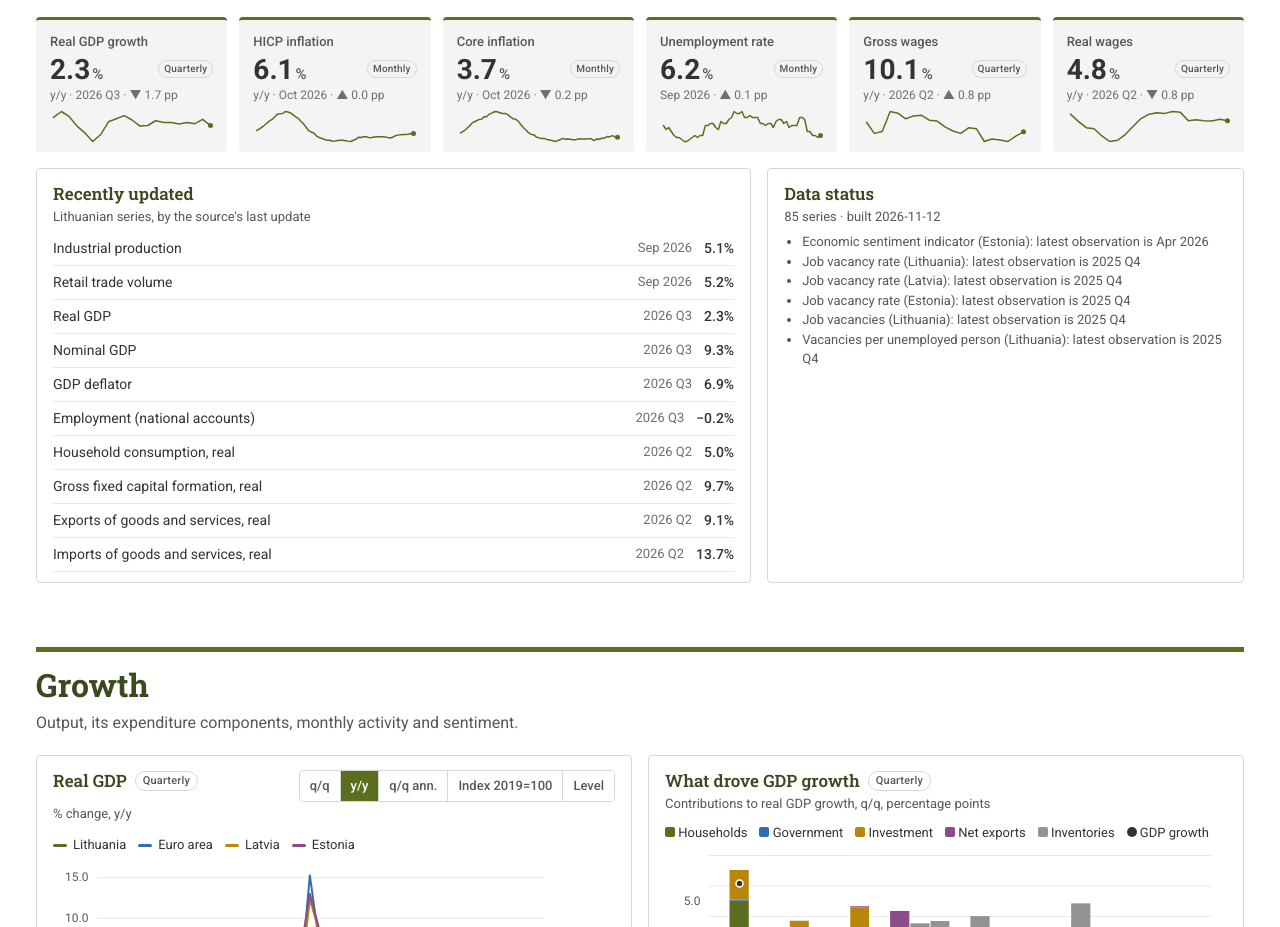
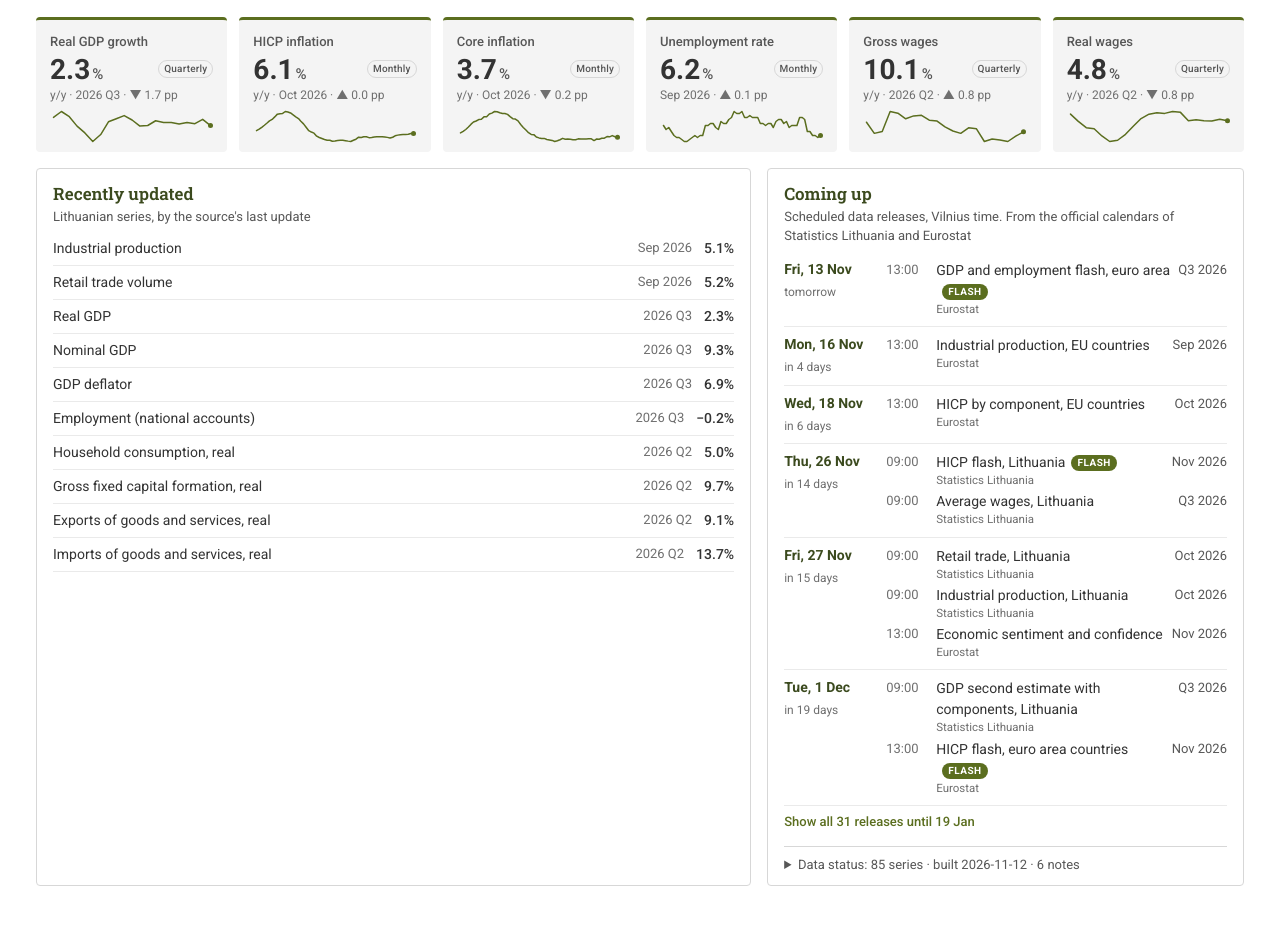
Before and after one commit to stefangirstmair/lt-economy-dashboard, a plain HTML site: page index.html in a window 1280 px wide. Shown: the part 267-1194 px from the top of the page. Drawn offline with Linux system fonts and the light colour scheme.

Commit message:
Release calendar on the Overview; data update 2026-11-12

```diff
--- a/assets/app.js
+++ b/assets/app.js
@@ -85,7 +85,7 @@ function renderChrome() {
     `Data updated ${generated.toLocaleString("en-GB", { dateStyle: "medium", timeStyle: "short" })}`;
 
   const nav = document.getElementById("nav-links");
-  const links = [["overview", "Overview"], ...SECTIONS.map((s) => [s.id, s.title]), ["data", "Data status"]];
+  const links = [["overview", "Overview"], ...SECTIONS.map((s) => [s.id, s.title]), ["calendar", "Calendar"]];
   nav.replaceChildren(...links.map(([id, t]) => el("li", {}, el("a", { href: `#${id}` }, t))));
 
   const rc = document.getElementById("range");
@@ -144,10 +144,56 @@ async function renderOverview(root) {
   sec.append(el("div", { class: "two-col" },
     el("div", { class: "card" }, el("h3", {}, "Recently updated"),
       el("p", { class: "subtitle" }, "Lithuanian series, by the source's last update"), rel),
-    el("div", { class: "card", id: "status-card" }, el("h3", {}, "Data status"),
-      el("p", { class: "subtitle" }, `${state.catalogue.series.length} series · built ${state.catalogue.today}`),
-      statusList())));
+    calendarCard()));
   root.append(sec);
+}
+
+// ── release calendar ("Coming up") + data status ─────────────────────────────
+const SECTION_NAME = Object.fromEntries(SECTIONS.map((s) => [s.id, s.title]));
+const SRC_SHORT = { "Statistics Lithuania": "Statistics Lithuania", Eurostat: "Eurostat" };
+
+function calendarCard() {
+  const nW = state.catalogue.warnings.length, nE = state.catalogue.errors.length;
+  const list = el("div", { class: "cal" }, el("p", { class: "loading" }, "Loading…"));
+  const status = el("details", { class: "status-details" },
+    el("summary", {}, `Data status: ${state.catalogue.series.length} series · built ${state.catalogue.today}`,
+      nE ? ` · ${nE} failed` : "", nW ? ` · ${nW} note${nW > 1 ? "s" : ""}` : " · all current"),
+    statusList());
+  const card = el("div", { class: "card", id: "calendar" }, el("h3", {}, "Coming up"),
+    el("p", { class: "subtitle" }, "Scheduled data releases, Vilnius time. From the official calendars of Statistics Lithuania and Eurostat"),
+    list, status);
+  fetch("data/calendar.json").then((r) => r.json()).then((d) => {
+    const today = new Date().toISOString().slice(0, 10);
+    const ev = d.events.filter((e) => e.date >= today);
+    if (!ev.length) {
+      list.replaceChildren(el("p", {}, d.errors.length ? "The release calendars could not be read at the last update." : "No releases scheduled in the coming weeks."));
+      return;
+    }
+    let shown = 10;
+    const draw = () => {
+      const byDay = d3.group(ev.slice(0, shown), (e) => e.date);
+      const day = (iso) => new Date(iso + "T12:00:00Z").toLocaleDateString("en-GB", { weekday: "short", day: "numeric", month: "short", timeZone: "UTC" });
+      const rel = (iso) => {
+        const n = Math.round((new Date(iso + "T00:00:00Z") - new Date(today + "T00:00:00Z")) / 864e5);
+        return n === 0 ? "today" : n === 1 ? "tomorrow" : `in ${n} days`;
+      };
+      list.replaceChildren(...[...[...byDay].map(([date, es]) => el("div", { class: "cal-day" },
+          el("div", { class: "cal-date" }, el("strong", {}, day(date)), el("span", {}, rel(date))),
+          el("ul", {}, es.map((e) => el("li", {},
+            el("span", { class: "cal-time" }, e.time),
+            el("span", { class: "cal-title" },
+              e.section ? el("a", { href: `#${e.section}`, title: `Go to ${SECTION_NAME[e.section] ?? e.section}` }, e.title) : e.title,
+              e.flash ? el("span", { class: "flash-tag" }, "Flash") : null),
+            el("span", { class: "cal-period" }, e.period),
+            el("span", { class: "cal-src" }, SRC_SHORT[e.source] ?? e.source)))))),
+        ev.length > shown ? el("button", { type: "button", class: "link-btn", onclick: () => { shown = ev.length; draw(); } },
+          `Show all ${ev.length} releases until ${new Date(ev.at(-1).date + "T12:00:00Z").toLocaleDateString("en-GB", { day: "numeric", month: "short", timeZone: "UTC" })}`) : null,
+        d.errors.length ? el("p", { class: "cal-note" }, `Not available at the last update: ${d.errors.map((x) => x.split(":")[0]).join(", ")}.`) : null]
+        .flat().filter(Boolean));
+    };
+    draw();
+  }).catch(() => list.replaceChildren(el("p", {}, "Release calendar not available.")));
+  return card;
 }
 
 function statusList() {
--- a/assets/site.css
+++ b/assets/site.css
@@ -192,6 +192,26 @@ ul.releases { list-style: none; margin: 0; padding: 0; }
 ul.releases li { display: grid; grid-template-columns: 1fr auto auto; gap: 12px; padding: 6px 0; border-bottom: 1px solid var(--grid); font-size: 14px; }
 ul.releases .when { color: var(--text-3); font-size: 13px; }
 ul.releases .val { font-weight: 500; }
+/* Release calendar */
+.cal-day { display: grid; grid-template-columns: 92px minmax(0, 1fr); gap: 10px; padding: 7px 0; border-bottom: 1px solid var(--grid); }
+.cal-date strong { display: block; font-size: 14px; color: var(--heading); }
+.cal-date span { font-size: 12px; color: var(--text-3); }
+.cal-day ul { list-style: none; margin: 0; padding: 0; }
+.cal-day li { display: grid; grid-template-columns: 42px minmax(0, 1fr) auto; column-gap: 8px; font-size: 14px; padding: 1px 0; }
+.cal-time { color: var(--text-3); font-size: 13px; font-variant-numeric: tabular-nums; }
+.cal-title a { color: var(--text); text-decoration: none; }
+.cal-title a:hover { color: var(--brand); text-decoration: underline; }
+.cal-period { color: var(--text-2); font-size: 13px; white-space: nowrap; }
+.cal-src { grid-column: 2 / -1; font-size: 11.5px; color: var(--text-3); margin-top: -1px; }
+.flash-tag { display: inline-block; margin-left: 6px; font: 600 10px/1 var(--font-body); text-transform: uppercase; letter-spacing: .05em;
+  color: var(--on-brand); background: var(--brand); border-radius: 999px; padding: 3px 6px; vertical-align: 1px; }
+.link-btn { background: none; border: 0; padding: 8px 0 0; color: var(--brand); font: 500 13px var(--font-body); cursor: pointer; }
+.link-btn:hover { text-decoration: underline; }
+.cal-note { font-size: 12px; color: var(--text-3); margin: 6px 0 0; }
+.status-details { margin-top: 14px; font-size: 13px; color: var(--text-2); border-top: 1px solid var(--border); padding-top: 8px; }
+.status-details summary { cursor: pointer; }
+.status-details ul.status { margin-top: 6px; }
+#calendar { scroll-margin-top: 64px; }
 ul.status { margin: 0; padding-left: 18px; font-size: 13px; color: var(--text-2); }
 
 /* Observable Plot tooltip */
@@ -249,3 +269,7 @@ table.data th.ind { text-align: left; }
 .dialog-body table.data th, .dialog-body table.data td { text-align: left; vertical-align: top; }
 .dialog-body table.data td:nth-child(3) { white-space: nowrap; }
 @media (max-width: 600px) { .dialog-body { padding: 0 14px 16px; } .dialog-head h2 { font-size: 17px; } }
+@media (max-width: 600px) {
+  .cal-day { grid-template-columns: minmax(0, 1fr); gap: 2px; }
+  .cal-date { display: flex; gap: 8px; align-items: baseline; }
+}
--- /dev/null
+++ b/data/calendar.json
@@ -0,0 +1,319 @@
+{
+    "events": [
+        {
+            "flash": true,
+            "time": "13:00",
+            "source": "Eurostat",
+            "period": "Q3 2026",
+            "section": "growth",
+            "title": "GDP and employment flash, euro area",
+            "date": "2026-11-13",
+            "url": "https://ec.europa.eu/eurostat/web/main/news/release-calendar"
+        },
+        {
+            "flash": false,
+            "time": "13:00",
+            "source": "Eurostat",
+            "period": "Sep 2026",
+            "section": "growth",
+            "title": "Industrial production, EU countries",
+            "date": "2026-11-16",
+            "url": "https://ec.europa.eu/eurostat/web/main/news/release-calendar"
+        },
+        {
+            "flash": false,
+            "time": "13:00",
+            "source": "Eurostat",
+            "period": "Oct 2026",
+            "section": "inflation",
+            "title": "HICP by component, EU countries",
+            "date": "2026-11-18",
+            "url": "https://ec.europa.eu/eurostat/web/main/news/release-calendar"
+        },
+        {
+            "flash": true,
+            "time": "09:00",
+            "source": "Statistics Lithuania",
+            "period": "Nov 2026",
+            "section": "inflation",
+            "title": "HICP flash, Lithuania",
+            "date": "2026-11-26",
+            "url": "https://osp.stat.gov.lt/en/informacijos-skelbimo-kalendoriai"
+        },
+        {
+            "flash": false,
+            "time": "09:00",
+            "source": "Statistics Lithuania",
+            "period": "Q3 2026",
+            "section": "labour",
+            "title": "Average wages, Lithuania",
+            "date": "2026-11-26",
+            "url": "https://osp.stat.gov.lt/en/informacijos-skelbimo-kalendoriai"
+        },
+        {
+            "flash": false,
+            "time": "09:00",
+            "source": "Statistics Lithuania",
+            "period": "Oct 2026",
+            "section": "growth",
+            "title": "Retail trade, Lithuania",
+            "date": "2026-11-27",
+            "url": "https://osp.stat.gov.lt/en/informacijos-skelbimo-kalendoriai"
+        },
+        {
+            "flash": false,
+            "time": "09:00",
+            "source": "Statistics Lithuania",
+            "period": "Oct 2026",
+            "section": "growth",
+            "title": "Industrial production, Lithuania",
+            "date": "2026-11-27",
+            "url": "https://osp.stat.gov.lt/en/informacijos-skelbimo-kalendoriai"
+        },
+        {
+            "flash": false,
+            "time": "13:00",
+            "source": "Eurostat",
+            "period": "Nov 2026",
+            "section": "growth",
+            "title": "Economic sentiment and confidence",
+            "date": "2026-11-27",
+            "url": "https://ec.europa.eu/eurostat/web/main/news/release-calendar"
+        },
+        {
+            "flash": false,
+            "time": "09:00",
+            "source": "Statistics Lithuania",
+            "period": "Q3 2026",
+            "section": "growth",
+            "title": "GDP second estimate with components, Lithuania",
+            "date": "2026-12-01",
+            "url": "https://osp.stat.gov.lt/en/informacijos-skelbimo-kalendoriai"
+        },
+        {
+            "flash": true,
+            "time": "13:00",
+            "source": "Eurostat",
+            "period": "Nov 2026",
+            "section": "inflation",
+            "title": "HICP flash, euro area countries",
+            "date": "2026-12-01",
+            "url": "https://ec.europa.eu/eurostat/web/main/news/release-calendar"
+        },
+        {
+            "flash": false,
+            "time": "13:00",
+            "source": "Eurostat",
+            "period": "Oct 2026",
+            "section": "labour",
+            "title": "Unemployment, EU countries",
+            "date": "2026-12-02",
+            "url": "https://ec.europa.eu/eurostat/web/main/news/release-calendar"
+        },
+        {
+            "flash": false,
+            "time": "13:00",
+            "source": "Eurostat",
+            "period": "Oct 2026",
+            "section": "growth",
+            "title": "Retail trade volume, EU countries",
+            "date": "2026-12-04",
+            "url": "https://ec.europa.eu/eurostat/web/main/news/release-calendar"
+        },
+        {
+            "flash": false,
+            "time": "13:00",
+            "source": "Eurostat",
+            "period": "Q3 2026",
+            "section": "growth",
+            "title": "GDP and components, EU countries",
+            "date": "2026-12-07",
+            "url": "https://ec.europa.eu/eurostat/web/main/news/release-calendar"
+        },
+        {
+            "flash": false,
+            "time": "13:00",
+            "source": "Eurostat",
+            "period": "Sep 2026",
+            "section": "inflation",
+            "title": "Services turnover, EU countries",
+            "date": "2026-12-07",
+            "url": "https://ec.europa.eu/eurostat/web/main/news/release-calendar"
+        },
+        {
+            "flash": false,
+            "time": "09:00",
+            "source": "Statistics Lithuania",
+            "period": "Nov 2026",
+            "section": "inflation",
+            "title": "Consumer prices (CPI), Lithuania",
+            "date": "2026-12-08",
+            "url": "https://osp.stat.gov.lt/en/informacijos-skelbimo-kalendoriai"
+        },
+        {
+            "flash": false,
+            "time": "09:00",
+            "source": "Statistics Lithuania",
+            "period": "Nov 2026",
+            "section": "inflation",
+            "title": "HICP, Lithuania",
+            "date": "2026-12-09",
+            "url": "https://osp.stat.gov.lt/en/informacijos-skelbimo-kalendoriai"
+        },
+        {
+            "flash": false,
+            "time": "13:00",
+            "source": "Eurostat",
+            "period": "Oct 2026",
+            "section": "growth",
+            "title": "Industrial production, EU countries",
+            "date": "2026-12-15",
+            "url": "https://ec.europa.eu/eurostat/web/main/news/release-calendar"
+        },
+        {
+            "flash": false,
+            "time": "13:00",
+            "source": "Eurostat",
+            "period": "Q3 2026",
+            "section": "labour",
+            "title": "Job vacancies, EU countries",
+            "date": "2026-12-16",
+            "url": "https://ec.europa.eu/eurostat/web/main/news/release-calendar"
+        },
+        {
+            "flash": false,
+            "time": "13:00",
+            "source": "Eurostat",
+            "period": "Nov 2026",
+            "section": "inflation",
+            "title": "HICP by component, EU countries",
+            "date": "2026-12-17",
+            "url": "https://ec.europa.eu/eurostat/web/main/news/release-calendar"
+        },
+        {
+            "flash": false,
+            "time": "13:00",
+            "source": "Eurostat",
+            "period": "Q3 2026",
+            "section": "labour",
+            "title": "Labour cost index, EU countries",
+            "date": "2026-12-17",
+            "url": "https://ec.europa.eu/eurostat/web/main/news/release-calendar"
+        },
+        {
+            "flash": true,
+            "time": "09:00",
+            "source": "Statistics Lithuania",
+            "period": "Dec 2026",
+            "section": "inflation",
+            "title": "HICP flash, Lithuania",
+            "date": "2026-12-29",
+            "url": "https://osp.stat.gov.lt/en/informacijos-skelbimo-kalendoriai"
+        },
+        {
+            "flash": false,
+            "time": "09:00",
+            "source": "Statistics Lithuania",
+            "period": "Nov 2026",
+            "section": "growth",
+            "title": "Retail trade, Lithuania",
+            "date": "2026-12-29",
+            "url": "https://osp.stat.gov.lt/en/informacijos-skelbimo-kalendoriai"
+        },
+        {
+            "flash": false,
+            "time": "09:00",
+            "source": "Statistics Lithuania",
+            "period": "Nov 2026",
+            "section": "growth",
+            "title": "Industrial production, Lithuania",
+            "date": "2026-12-29",
+            "url": "https://osp.stat.gov.lt/en/informacijos-skelbimo-kalendoriai"
+        },
+        {
+            "flash": true,
+            "time": "13:00",
+            "source": "Eurostat",
+            "period": "Dec 2026",
+            "section": "inflation",
+            "title": "HICP flash, euro area countries",
+            "date": "2027-01-06",
+            "url": "https://ec.europa.eu/eurostat/web/main/news/release-calendar"
+        },
+        {
+            "flash": false,
+            "time": "13:00",
+            "source": "Eurostat",
+            "period": "Nov 2026",
+            "section": "labour",
+            "title": "Unemployment, EU countries",
+            "date": "2027-01-07",
+            "url": "https://ec.europa.eu/eurostat/web/main/news/release-calendar"
+        },
+        {
+            "flash": false,
+            "time": "13:00",
+            "source": "Eurostat",
+            "period": "Dec 2026",
+            "section": "growth",
+            "title": "Economic sentiment and confidence",
+            "date": "2027-01-08",
+            "url": "https://ec.europa.eu/eurostat/web/main/news/release-calendar"
+        },
+        {
+            "flash": false,
+            "time": "13:00",
+            "source": "Eurostat",
+            "period": "Nov 2026",
+            "section": "growth",
+            "title": "Retail trade volume, EU countries",
+            "date": "2027-01-08",
+            "url": "https://ec.europa.eu/eurostat/web/main/news/release-calendar"
+        },
+        {
+            "flash": false,
+            "time": "13:00",
+            "source": "Eurostat",
+            "period": "Oct 2026",
+            "section": "inflation",
+            "title": "Services turnover, EU countries",
+            "date": "2027-01-11",
+            "url": "https://ec.europa.eu/eurostat/web/main/news/release-calendar"
+        },
+        {
+            "flash": false,
+            "time": "13:00",
+            "source": "Eurostat",
+            "period": "Nov 2026",
+            "section": "growth",
+            "title": "Industrial production, EU countries",
+            "date": "2027-01-14",
+            "url": "https://ec.europa.eu/eurostat/web/main/news/release-calendar"
+        },
+        {
+            "flash": false,
+            "time": "13:00",
+            "source": "Eurostat",
+            "period": "Dec 2026",
+            "section": "inflation",
+            "title": "HICP by component, EU countries",
+            "date": "2027-01-19",
+            "url": "https://ec.europa.eu/eurostat/web/main/news/release-calendar"
+        },
+        {
+            "flash": false,
+            "time": "13:00",
+            "source": "Eurostat",
+            "period": "Q3 2026",
+            "section": "growth",
+            "title": "GDP and components, EU countries",
+            "date": "2027-01-19",
+            "url": "https://ec.europa.eu/eurostat/web/main/news/release-calendar"
+        }
+    ],
+    "errors": [
+    ],
+    "built": "2026-11-12",
+    "to": "2027-01-21",
+    "from": "2026-11-12"
+}
```
Also changed, not shown: data/catalogue.json.
